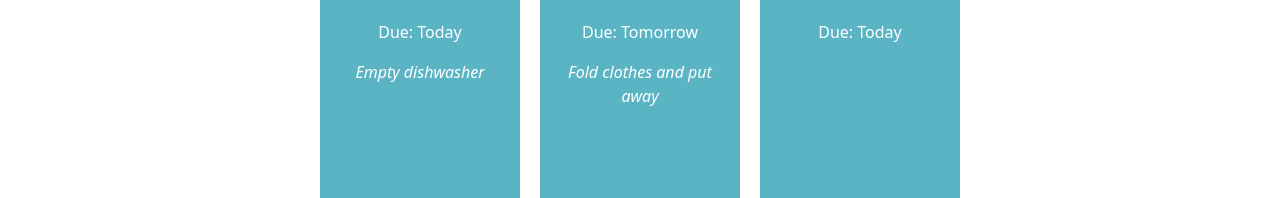
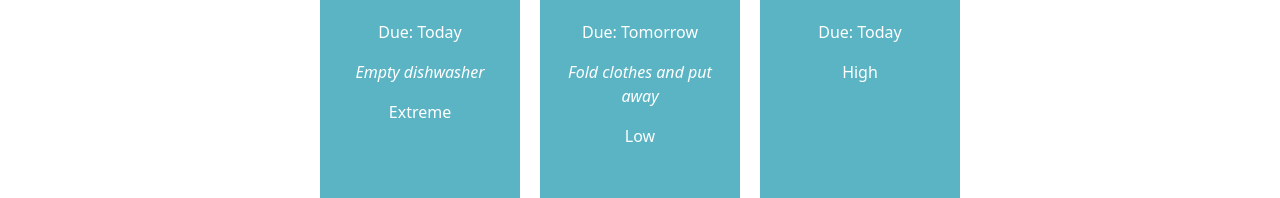
Before and after one commit to RostyslavNorman/react-basics-labs, a React (Vite) app in the folder tasky/: page / in a window 1280 px wide. Shown: the part 207-405 px from the top of the page. Built offline with nearby package versions, Linux system fonts and the light colour scheme.

Commit message:
Tasky Lab 2a - Exercise done

```diff
--- a/tasky/src/App.jsx
+++ b/tasky/src/App.jsx
@@ -6,9 +6,10 @@
 function App() {
       const [ taskState, setTaskState ] = useState({
     tasks: [
-      { id: 1, title:"Dishes", description: "Empty dishwasher", deadline: "Today" },
-      { id: 2, title: "Laundry", description: "Fold clothes and put away", deadline: "Tomorrow" },
-      { id: 3, title: "Tidy up", deadline: "Today" }
+      { id: 1, title:"Dishes", description: "Empty dishwasher", deadline: "Today", priority: "Extreme" },
+      { id: 2, title: "Laundry", description: "Fold clothes and put away", deadline: "Tomorrow", priority: "Low" },
+      { id: 3, title: "Tidy up", deadline: "Today", priority: "High" }
+
     ]
   });
 
@@ -22,6 +23,7 @@
       description={task.description}
       deadline={task.deadline}
       key={task.id}
+      priority={task.priority}
     />
   ))}
 
--- a/tasky/src/components/Task.jsx
+++ b/tasky/src/components/Task.jsx
@@ -5,6 +5,9 @@
           <p className="title">{props.title}</p>
           <p>Due: {props.deadline}</p>
           <p className="description">{props.description}</p>
+          <p className="priority">{props.priority}</p>
+
+
         </div>
     )
 }
```
